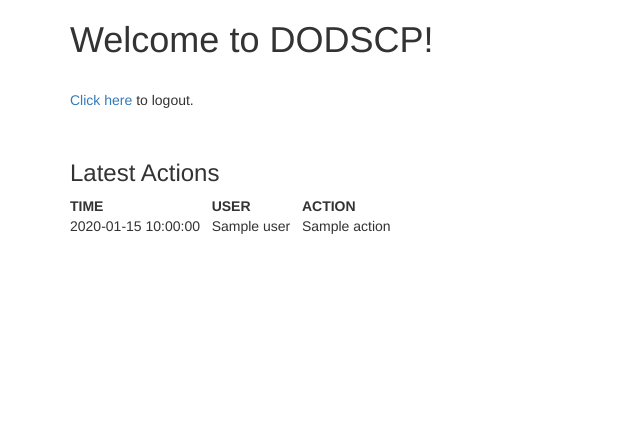
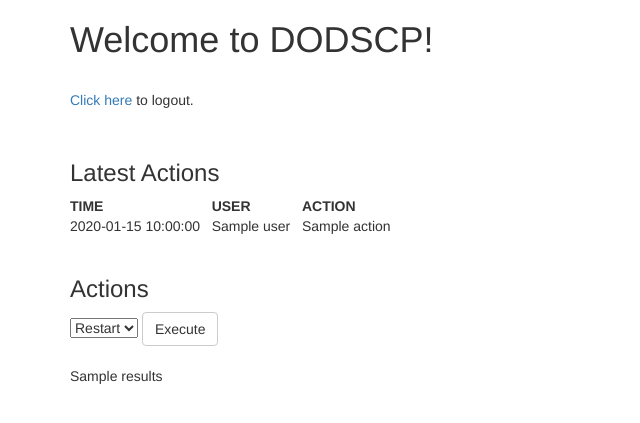
Before and after one commit to seancallaway/dodscp, a Flask app: template templates/index.html in a window 1280 px wide. Shown: the top 423 px of the page, without its empty margins (0-640 px from the left). Run offline with Flask 2, Linux system fonts and the light colour scheme; the template is opened without the code that fills it: most values are stand-ins (such as "Sample title", 1, 10 or a date in 2020).

Commit message:
Added framework for actions.

```diff
--- a/app.py
+++ b/app.py
@@ -35,14 +35,32 @@ def connect_db():
 #
 # INDEX PAGE
 #
-@app.route('/')
+@app.route('/', methods=['GET', 'POST'])
 @login_required
 def home():
+    results = '';
+    if request.method == 'POST':
+        if request.form['action'] == 'start':
+            # run the start command
+            results = "Starting the server..."
+        elif request.form['action'] == 'stop':
+            # run the stop action
+            results = "Stopping the server..."
+        elif request.form['action'] == 'restart':
+            # run the restart action
+            results = "Restarting the server..."
+        elif request.form['action'] == 'update':
+            # run the update action
+            results = "Updating the server..."
+        else:
+            # invalid action!
+            results = "INVALID ACTION!"
+
     g.db = connect_db()
     cur = g.db.execute('SELECT time, (SELECT users.login FROM users WHERE users.id = loggedactions.user), actions.action FROM loggedactions LEFT JOIN actions ON loggedactions.action = actions.id ORDER BY time DESC LIMIT 10;')
     actions = [dict(time=row[0], user=row[1], action=row[2]) for row in cur.fetchall()]
     g.db.close()
-    return render_template('index.html', actions=actions)
+    return render_template('index.html', actions=actions, results=results)
 
 #
 # WELCOME PAGE
--- a/templates/index.html
+++ b/templates/index.html
@@ -12,4 +12,18 @@
     <tr><td>{{ action.time }}</td><td>&nbsp;&nbsp;&nbsp;</td><td>{{ action.user }}</td><td>&nbsp;&nbsp;&nbsp;</td><td>{{ action.action }}</td></tr>
 {% endfor %}
 </table>
+<br />
+<h3>Actions</h3>
+<form action="" method="post">
+    <select name="action">
+        <option value="start">Start</option>
+        <option value="stop">Stop</option>
+        <option value="restart" selected>Restart</option>
+        <option value="update">Update</option>
+    </select>
+    <input class="btn btn-default" type="submit" value="Execute" />
+</form>
+<br />
+<p>{{ results }}</p>
+<br />
 {% endblock %}
```
